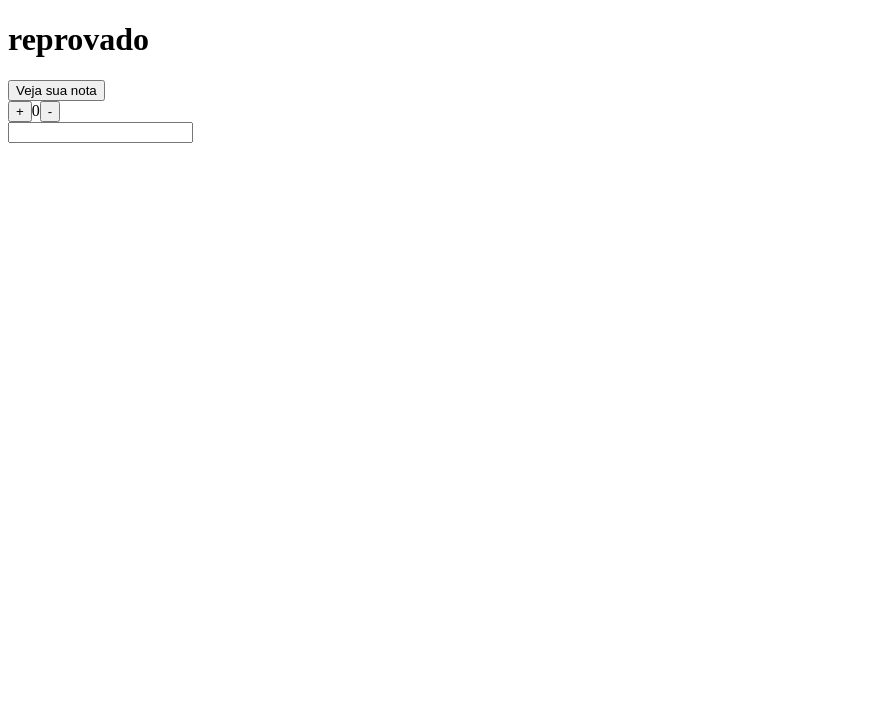
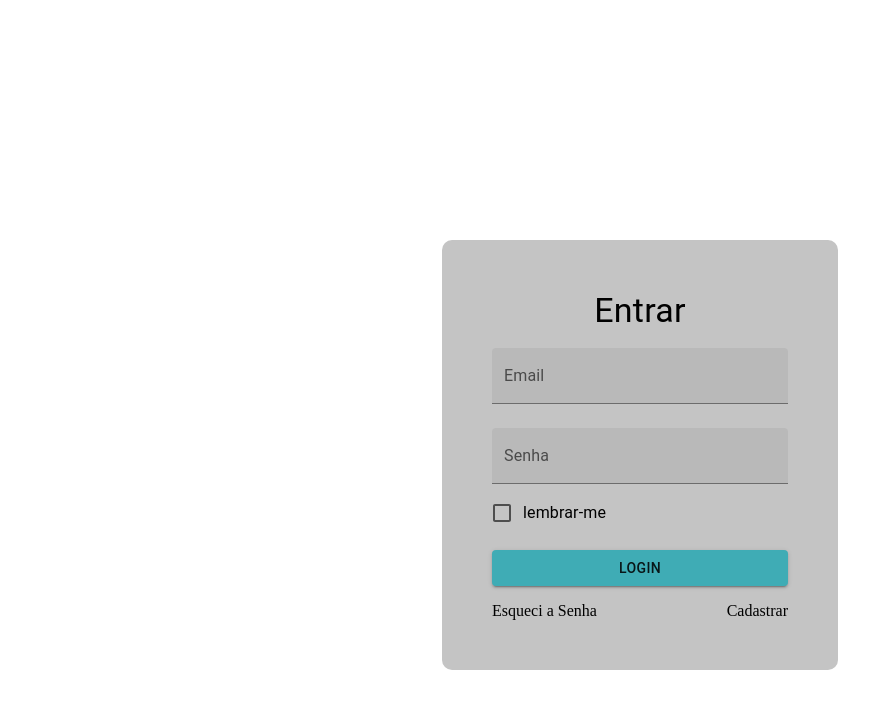
Before and after one commit to BTH-M3ND3S/projeto-sprint3-numero1, a React (Create React App) app: page /login in a window 1280 px wide. Shown: the top 708 px of the page, without its empty margins (0-893 px from the left). Built offline with nearby package versions, Linux system fonts and the light colour scheme.

Commit message:
teste modelos telas

```diff
--- a/package.json
+++ b/package.json
@@ -3,11 +3,15 @@
   "version": "0.1.0",
   "private": true,
   "dependencies": {
+    "@emotion/react": "^11.11.1",
+    "@emotion/styled": "^11.11.0",
+    "@mui/material": "^5.14.8",
     "@testing-library/jest-dom": "^5.17.0",
     "@testing-library/react": "^13.4.0",
     "@testing-library/user-event": "^13.5.0",
     "react": "^18.2.0",
     "react-dom": "^18.2.0",
+    "react-router-dom": "^6.15.0",
     "react-scripts": "5.0.1",
     "web-vitals": "^2.1.4"
   },
--- a/src/App.js
+++ b/src/App.js
@@ -1,37 +1,15 @@
-import { useState } from "react";
-import ExibeNota from "./components/Exibenota"
-import Contador from "./components/contador";
-import BoasVindas from "./components/BoasVindas";
+import { Avatar, Button, } from "@mui/material";
+import Img from "./components/baki.jpg";
 
+function App(){
 
-function App(props) {
-
-
-
-
-  let nota = props.nota;
-  let aprovado = false;
-  let reprovado = false;
-  if(nota > 5){
-    aprovado = true;
-  } else {
-    reprovado= true;
-  }
-
-
-
-  return (
-    <>
-      { aprovado &&
-      <ExibeNota mensagem="aprovado" nota={props.nota}/>
-       }
-      { reprovado &&
-      <ExibeNota mensagem="reprovado" nota={props.nota}/>
-      }
-      <Contador/>
-      <BoasVindas/>
-    </>
-  );
-}
+    return (
+      <>
+        <h1>Home</h1>
+        <Button variant="contained">Contained</Button>
+        <Button variant= "outlined">Vazio</Button>
+        <Avatar alt="Remy Sharp" src={Img} />
+      </>
+  );}
 
 export default App;
--- a/src/components/BoasVindas.jsx
+++ /dev/null
@@ -1,19 +0,0 @@
-import {useState} from "react";
-function BoasVindas()
-{
-    const[nome , setNome ] = useState('');
-
-
-
-    return(
-        <>
-        <div>
-            <input type="text" onChange={ (e) => {setNome(e.target.value)}}/>
-        </div>
-        <div>
-            <span>{nome}</span>
-        </div>
-        </>
-    )
-}
-export default BoasVindas;
--- a/src/components/Exibenota.jsx
+++ /dev/null
@@ -1,14 +0,0 @@
-function Exibenota(props)
-{
-    function Exibenota()
-    {
-        alert( "Sua média geral é :" + props.nota )
-    }
-    return(
-        <div>
-        <h1>{props.mensagem}</h1>
-        <button onClick={Exibenota}>Veja sua nota</button>
-        </div>
-    )
-}
-export default Exibenota;
--- a/src/components/contador.jsx
+++ /dev/null
@@ -1,23 +0,0 @@
-import { useState } from "react";
-
-
-
-function Contador(props){
-
-    const [contador , setContador ] = useState(0);
-
-    function Aumento(){
-      setContador( contador + 1);
-    }
-    function Diminuir(){
-      setContador(contador - 1);
-    }
-    return(
-        <>
-            <button onClick={Aumento}>+</button>
-            <span>{contador}</span>
-            <button onClick={Diminuir}>-</button>
-        </>
-    )
-}
-export default Contador;
--- a/src/index.js
+++ b/src/index.js
@@ -1,10 +1,23 @@
 import React from 'react';
 import ReactDOM from 'react-dom/client';
 import App from "./App"
+import { createBrowserRouter, RouterProvider } from 'react-router-dom';
+import Login from './login';
+
+  const router = createBrowserRouter(
+    [
+      {
+        path:"/",
+        element: <App/>
+      },
+      {
+        path:"/login",
+        element: <Login/>
+      }
+    ]
+  )
 
 const root = ReactDOM.createRoot(document.getElementById('root'));
 root.render(
-  <React.StrictMode>
-    <App nota="3"/>
-  </React.StrictMode>
+  <RouterProvider router={router}/>
 );
--- /dev/null
+++ b/src/login.jsx
@@ -0,0 +1,122 @@
+import { Box, Button, Checkbox, Container, FormControlLabel, Grid, TextField, Typography } from '@mui/material'
+import React from 'react'
+import {createTheme, ThemeProvider} from '@mui/material/styles';
+import { useState, useEffect } from 'react';
+import { useNavigate } from "react-router-dom";
+
+    const theme = createTheme({
+      palette: {
+        mode: 'light',
+        primary: {
+          main: '#3facb5',
+        },
+        secondary: {
+          main: '#ff0004',
+        },
+        error: {
+          main: '#ff0000',
+        },
+        warning: {
+          main: '#fffe00',
+        },
+      },
+    });
+
+function Login() {
+
+  const [ email, setEmail ] = useState( "" );
+  const [ senha, setSenha ] = useState( "" );
+  const [ erro, setErro ] = useState( false );
+  const [ lembrar, setLembrar ] = useState( false );
+  const [ login, setLogin ] = useState( false );
+
+  const navigate = useNavigate();
+  useEffect(()=>{
+    if(login){
+      localStorage.setItem("usuario" , JSON.stringify( {email: email }))
+      setEmail("");
+      setSenha("");
+      navigate("/");
+    }
+
+  },[login]);
+
+  function Autenticar(evento){
+    evento.preventDefault();
+    fetch( "https://api.escuelajs.co/api/v1/auth/login",{
+      method: "POST",
+      headers: {
+        'Content-type' : 'application/json'
+      },
+      body: JSON.stringify(
+
+        {
+          email: email,
+          password: senha
+        }
+      )
+    })
+    .then( (resposta) => resposta.json())
+    .then( (json) => {
+      if( json.statusCode === 401) {
+        setErro( true);
+      }else{
+        setLogin ( true );
+      }
+
+     })
+    .catch( (erro ) => { setErro( true)})
+
+  }
+
+  return (
+    <ThemeProvider theme={theme}>
+    <Container component="section" maxWidth= "xs">
+      <Box sx={{
+        mt:30,
+        backgroundColor: "#C4C4C4",
+        padding:"50px",
+        borderRadius:"10px",
+        display:"flex",
+        flexDirection:"column",
+        alignItems:"center"
+      }}>
+        <Typography component="h1" variant='h4'>Entrar</Typography>
+        <Box component="form" onSubmit={Autenticar}>
+          <TextField
+          type="Email"
+          variant="filled"
+          label="Email"
+          value={email}
+          onChange={(e)=> setEmail(e.target.value)}
+          margin="normal"
+          fullWidth>
+          </TextField>
+          <TextField
+          type="Password"
+          variant="filled"
+          label="Senha"
+          value={senha}
+          onChange={(e)=> setSenha(e.target.value)}
+          margin="normal"
+          fullWidth>
+          </TextField>
+          <FormControlLabel control={ <Checkbox value={lembrar} name='lembrar' onChange={(e)=> setLembrar( !lembrar )} />} label="lembrar-me"></FormControlLabel>
+          <Button type='submit' variant='contained' fullWidth sx={{mt:2, mb:2}} >Login</Button>
+          <Grid container>
+            <Grid item xs>
+              Esqueci a Senha
+            </Grid>
+            <Grid item>
+              Cadastrar
+            </Grid>
+          </Grid>
+        </Box>
+      </Box>
+
+    </Container>
+    </ThemeProvider>
+  )
+}
+
+export default Login;
```
Also changed, not shown: src/components/baki.jpg (added), 1 other file (tests, documents, lock files or other folders).
